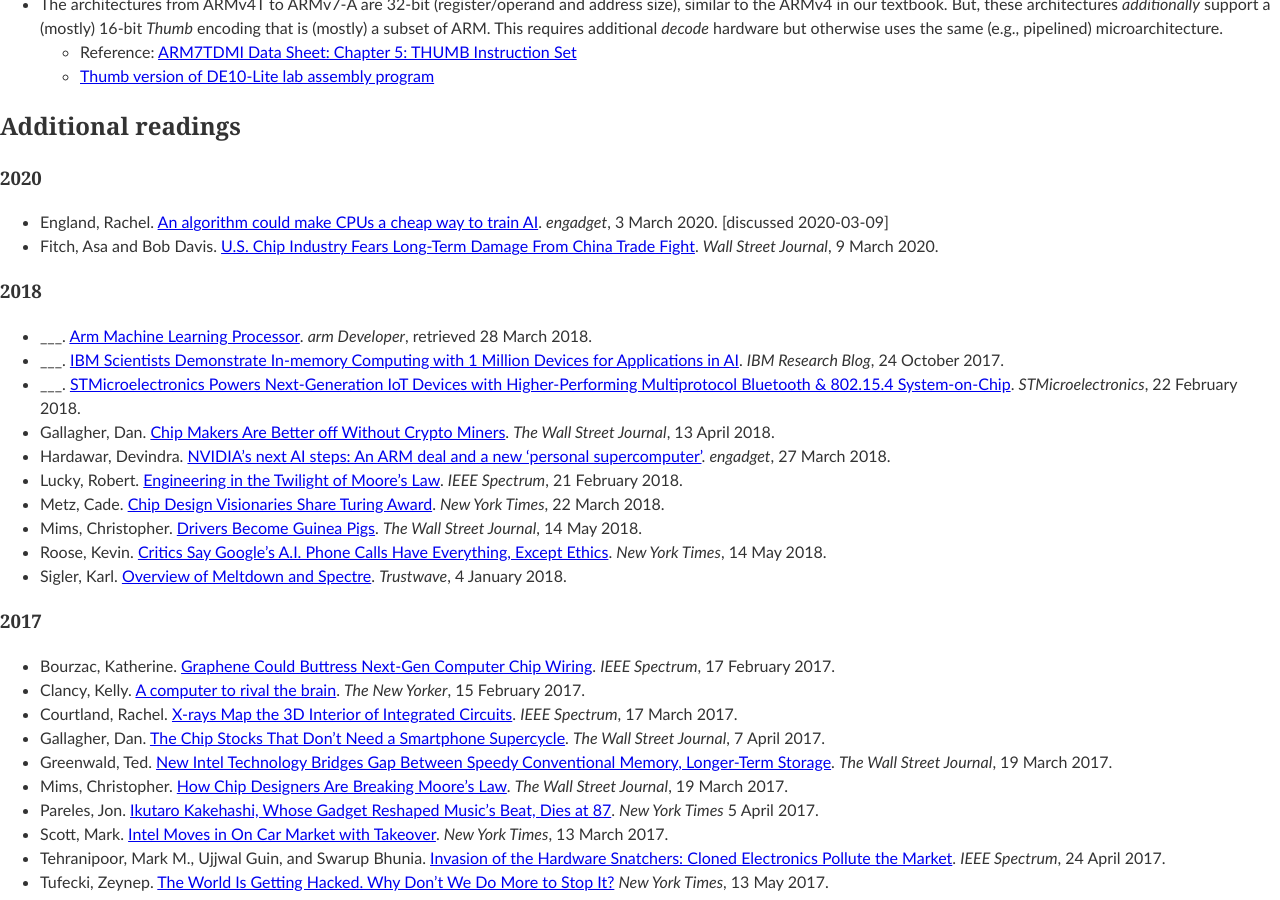
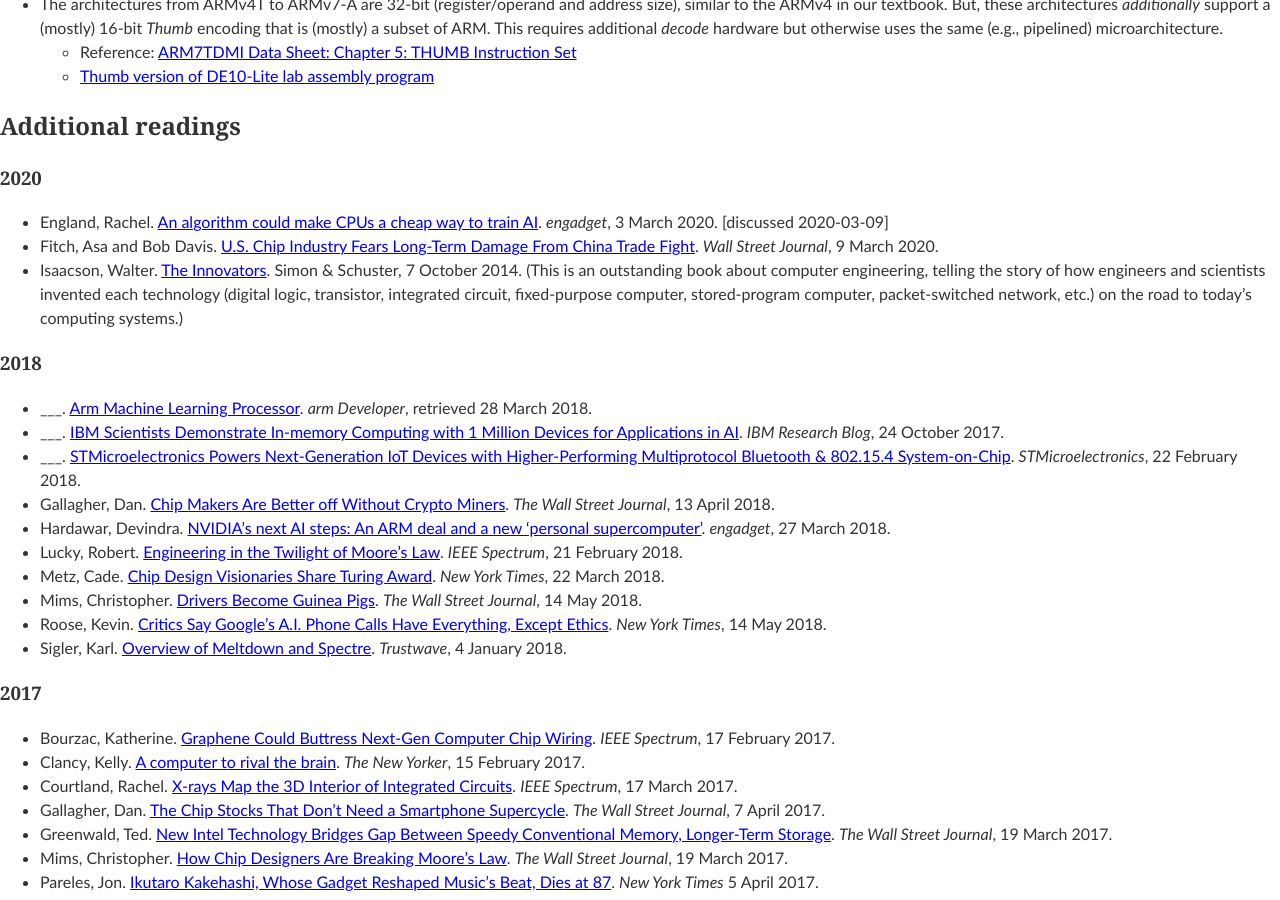
Before and after one commit to edurant/edurant.github.io, a Jekyll site: the page built from courses/ce1921/index.md, in a window 1280 px wide and 900 px high, scrolled down 315 px. Built offline with Jekyll 4.4.1, drawn with Linux system fonts in a browser that asks for light colours.

Commit message:
ce1921 +The Innovators by W. Isaacson

```diff
--- a/courses/ce1921/index.md
+++ b/courses/ce1921/index.md
@@ -22,6 +22,7 @@
 ### 2020
 * England, Rachel. [An algorithm could make CPUs a cheap way to train AI](https://www.engadget.com/2020/03/03/rice-university-slide-cpu-gpu-machine-learning/). *engadget*, 3 March 2020. [discussed 2020-03-09]
 * Fitch, Asa and Bob Davis. [U.S. Chip Industry Fears Long-Term Damage From China Trade Fight](https://www.wsj.com/articles/chip-industry-fears-damage-china-trade-fight-11583693926). *Wall Street Journal*, 9 March 2020.
+* Isaacson, Walter. [The Innovators](https://en.wikipedia.org/wiki/The_Innovators_(book)). Simon & Schuster, 7 October 2014. (This is an outstanding book about computer engineering, telling the story of how engineers and scientists invented each technology (digital logic, transistor, integrated circuit, fixed-purpose computer, stored-program computer, packet-switched network, etc.) on the road to today's computing systems.)
 
 ### 2018
 * ___. <a href="https://developer.arm.com/products/processors/machine-learning/arm-ml-processor">Arm Machine Learning Processor</a>.
```
